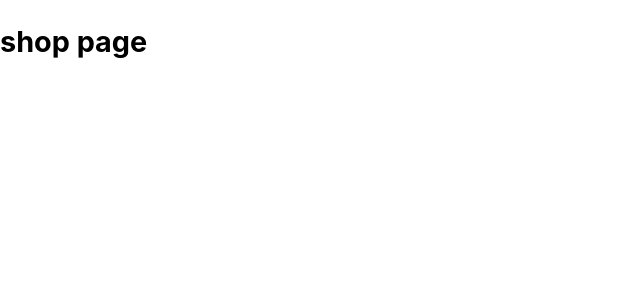
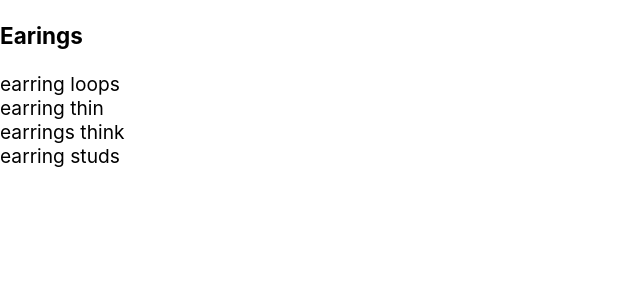
Before and after one commit to amitao/airy-dreams-ecommerce-app, a React (Create React App) app: page /shop in a window 1280 px wide. Shown: the top 300 px of the page, without its empty margins (0-640 px from the left). Built offline with nearby package versions, Linux system fonts and the light colour scheme.

Commit message:
map data to shop

```diff
--- /dev/null
+++ b/src/components/Preview/Preview.jsx
@@ -0,0 +1,27 @@
+import React from 'react';
+import './Preview.scss';
+
+
+const Preview = ({ title, items}) => {
+  return(
+    <div className="preview-container">
+      <h3>{title}</h3>
+
+      <div className="item-preview">
+        {items
+          .filter((item, idx) => idx < 4)
+          .map( (item) => {
+          return (
+            <div key={item.id}>
+              {item.name}
+            </div>
+          )
+        })}
+      </div>
+
+    </div>
+  )
+}
+
+
+export default Preview;
--- a/src/pages/Shop/Shop.data.js
+++ b/src/pages/Shop/Shop.data.js
@@ -1,4 +1,9 @@
 const SHOP_DATA = [
+  {
+    id:1,
+    title:'Earings',
+    routeName: 'earing',
+    items: [
       {
         id: 1,
         name: 'earring loops',
@@ -34,8 +39,10 @@ const SHOP_DATA = [
         name: 'earring flower',
         imageUrl: '',
         price: 34
-  },
+      }
 
+    ]
+  }
 ]
 
 export default SHOP_DATA;
--- a/src/pages/Shop/Shoppage.jsx
+++ b/src/pages/Shop/Shoppage.jsx
@@ -1,5 +1,6 @@
 import React, { Component } from 'react';
 import SHOP_DATA from './Shop.data';
+import CollectionPreview from '../../components/Preview/Preview';
 
 class Shoppage extends Component {
 
@@ -13,9 +14,20 @@ class Shoppage extends Component {
 
 
   render() {
+
+    const {collections} = this.state;
+
     return(
-      <div>
-        <h2>shop page</h2>
+      <div className="shop-page">
+        {
+          collections.map( ({id, ...otherCollectionProps}) => {
+            return (
+              <div>
+                <CollectionPreview key={id} {...otherCollectionProps}/>
+              </div>
+            )
+          })
+        }
       </div>
     )
   }
```
Also changed, not shown: src/components/Preview/Preview.scss (added). Lines whose indentation alone changed are shown as unchanged.
